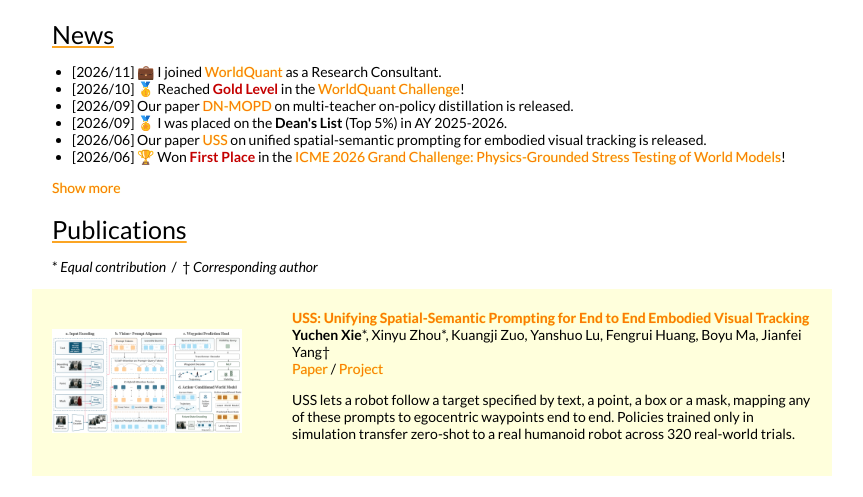
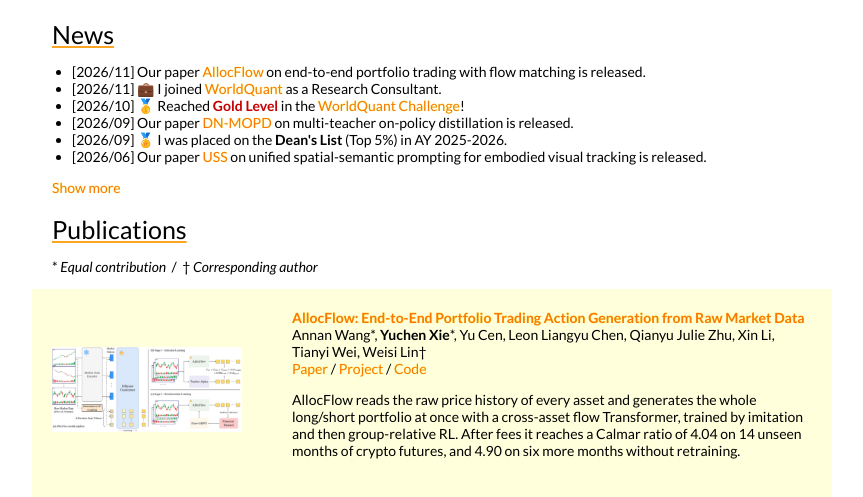
Before and after one commit to AresCheah/AresCheah.github.io, a plain HTML site: page index.html in a window 1280 px wide. Shown: the part 441-938 px from the top of the page, without its empty margins (208-1071 px from the left). Drawn offline with Linux system fonts and the light colour scheme.

Commit message:
Add AllocFlow (arXiv 2611.19937) to publications and news

```diff
--- a/index.html
+++ b/index.html
@@ -123,6 +123,8 @@
                 <td style="padding:0px 2.5%;width:100%;vertical-align:middle">
                   <heading>News</heading>
                   <ul id="news-list" class="news-list" data-visible-count="6">
+                    <li>[2026/11] Our paper <a href="https://allocflow.github.io/" target="_blank">AllocFlow</a> on
+                      end-to-end portfolio trading with flow matching is released.</li>
                     <li>[2026/11] 💼 I joined <a href="https://www.worldquant.com/" target="_blank">WorldQuant</a> as a
                       Research Consultant.</li>
                     <li>[2026/10] 🥇 Reached <span class="paper-highlight">Gold Level</span> in the <a href="https://platform.worldquantbrain.com/" target="_blank">WorldQuant Challenge</a>!</li>
@@ -156,6 +158,40 @@
                   <p>
                     <span>&#42;</span> <em>Equal contribution</em> &nbsp;/&nbsp; <span>&#8224;</span>
                     <em>Corresponding author</em>
+                  </p>
+                </td>
+              </tr>
+
+              <tr class="paper-row" bgcolor="#ffffdc">
+                <td style="padding:20px;width:30%;vertical-align:middle">
+                  <img class="paper-img" src="images/allocflow.jpg" alt="AllocFlow overview">
+                </td>
+                <td style="padding:20px;width:70%;vertical-align:middle">
+                  <a href="https://allocflow.github.io/" target="_blank">
+                    <papertitle>AllocFlow: End-to-End Portfolio Trading Action Generation from Raw Market Data
+                    </papertitle>
+                  </a>
+                  <br>
+                  <a class="a2" href="https://scholar.google.com/citations?user=vZn0gL8AAAAJ&hl=en" target="_blank">Annan Wang</a><span>&#42;</span>,
+                  <a class="a2" href="./"><strong>Yuchen Xie</strong></a><span>&#42;</span>,
+                  <a class="a2" href="https://www.linkedin.com/in/yu-cen-2999691a1/" target="_blank">Yu Cen</a>,
+                  <a class="a2" href="https://cliangyu.com/" target="_blank">Leon Liangyu Chen</a>,
+                  <a class="a2" href="https://qianyu-zhu.github.io/" target="_blank">Qianyu Julie Zhu</a>,
+                  <a class="a2" href="https://lixin.ai/" target="_blank">Xin Li</a>,
+                  <a class="a2" href="https://wtybest.github.io/" target="_blank">Tianyi Wei</a>,
+                  <a class="a2" href="https://personal.ntu.edu.sg/wslin/Home.html" target="_blank">Weisi Lin</a><span>&#8224;</span>
+                  <br>
+                  <a href="https://arxiv.org/abs/2611.19937" target="_blank">Paper</a>
+                  /
+                  <a href="https://allocflow.github.io/" target="_blank">Project</a>
+                  /
+                  <a href="https://github.com/allocflow/AllocFlow" target="_blank">Code</a>
+                  <p></p>
+                  <p>
+                    AllocFlow reads the raw price history of every asset and generates the whole long/short portfolio
+                    at once with a cross-asset flow Transformer, trained by imitation and then group-relative RL. After
+                    fees it reaches a Calmar ratio of 4.04 on 14 unseen months of crypto futures, and 4.90 on six more
+                    months without retraining.
                   </p>
                 </td>
               </tr>
```
Also changed, not shown: images/allocflow.jpg (added).
